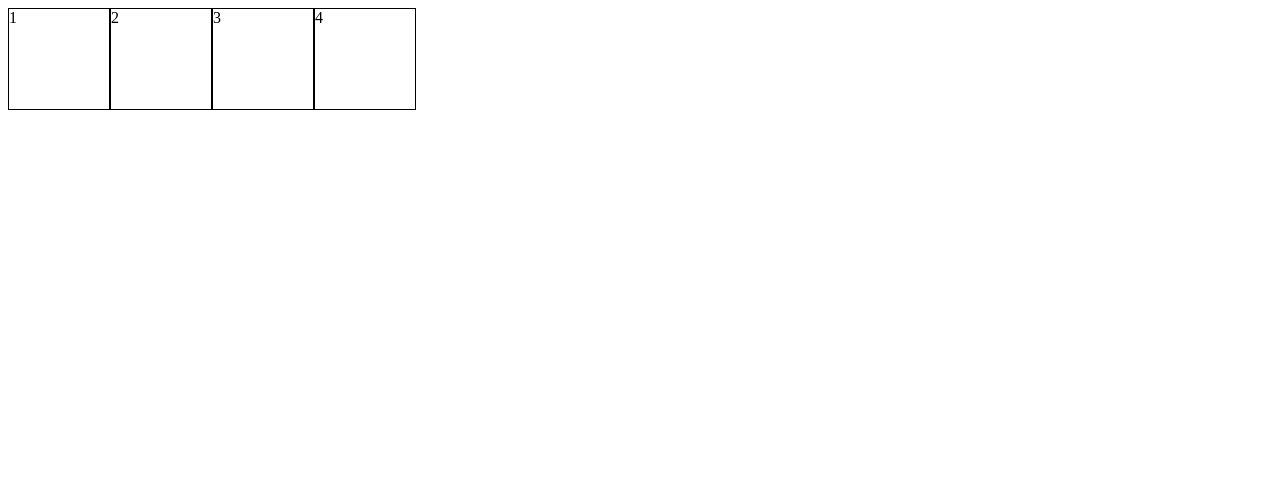
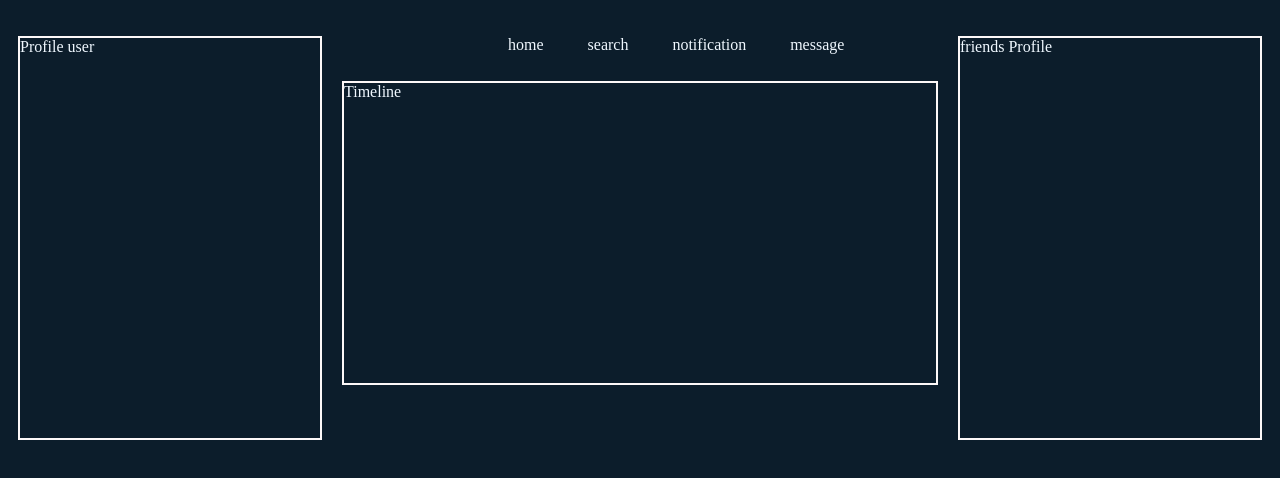
Before and after one commit to CGMedina03/Social-Media-project, a plain HTML site: page newsfeed.html in a window 1280 px wide. Drawn offline with Linux system fonts and the light colour scheme.

Commit message:
blueprint

```diff
--- a/newsfeed.html
+++ b/newsfeed.html
@@ -8,11 +8,23 @@
     <link rel="stylesheet" href="styles/newsfeed.css" />
   </head>
   <body>
+    <!-- for the navigation bar -->
+    <div class="navBar">
+      <ul>
+        <li>home</li>
+        <li>search</li>
+        <li>notification</li>
+        <li>message</li>
+      </ul>
+    </div>
+    <!-- for flexbox -->
     <div class="flex-container">
-      <div class="left-side-bar">1</div>
-      <div class="navBar">2</div>
-      <div class="homepage">3</div>
-      <div class="right-side-bar">4</div>
+      <!-- profile user side -->
+      <div class="content-box left-side-bar">Profile user</div>
+      <!-- the timeline or newsfeed side -->
+      <div class="content-box homepage">Timeline</div>
+      <!-- for the friend's profile side -->
+      <div class="content-box right-side-bar">friends Profile</div>
     </div>
   </body>
 </html>
--- a/styles/newsfeed.css
+++ b/styles/newsfeed.css
@@ -1,19 +1,43 @@
+body {
+  background-color: rgb(12, 29, 43);
+  color: aliceblue;
+}
+
 .flex-container {
   display: flex;
+  justify-content: space-between;
+  height: 550px;
 }
-.left-side-bar,
-.navBar,
-.homepage,
-.right-side-bar {
-  border: 1px solid black;
-  width: 100px;
-  height: 100px;
+.content-box {
+  border: 2px solid rgb(253, 248, 248);
+  width: 200px;
+  margin: 10px;
 }
 .left-side-bar {
+  height: 400px;
+  flex: 0 2 300px;
 }
 .navBar {
+  display: block;
+  height: 10px;
+}
+.navBar ul {
+  list-style: none;
+  border: none;
+  padding-left: 380px;
+  margin-left: 100px;
+}
+.navBar li {
+  display: inline-block;
+  padding: 20px;
 }
 .homepage {
+  height: 300px;
+  flex: 5 0 400px;
+  align-self: center;
+  margin-top: -10%;
 }
 .right-side-bar {
+  height: 400px;
+  flex: 0 2 300px;
 }
```
